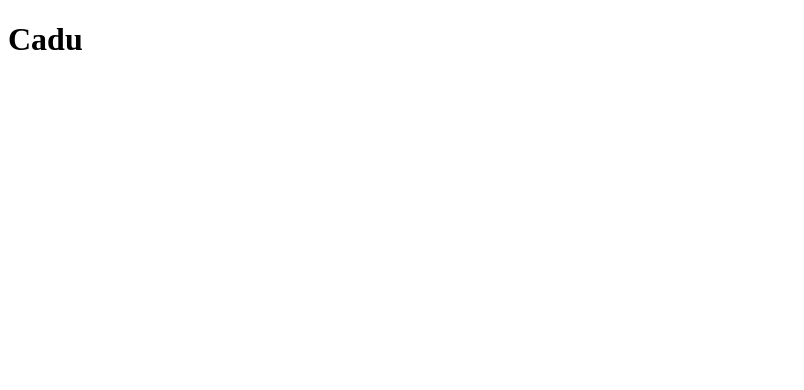
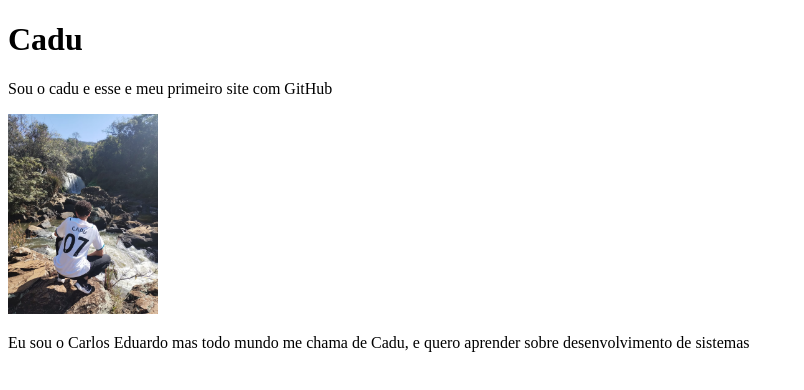
Before and after one commit to carlosgarcia1807/primeiro-site, a plain HTML site: page index.html in a window 1280 px wide. Shown: the whole page, without its empty margins (0-804 px from the left). Drawn offline with Linux system fonts and the light colour scheme.

Commit message:
frase de apresentaçao e imagem

```diff
--- a/index.html
+++ b/index.html
@@ -8,5 +8,8 @@
 </head>
 <body>
     <h1>Cadu</h1>
+    <p>Sou o cadu e esse e meu primeiro site com GitHub</p>
+    <img src="imgs/eu.jpeg" alt="" class="cadu">
+    <p>Eu sou o Carlos Eduardo mas todo mundo me chama de Cadu, e quero aprender sobre desenvolvimento de sistemas</p>
 </body>
 </html>
--- a/style.css
+++ b/style.css
@@ -0,0 +1,4 @@
+.cadu{
+    width: 150px;
+    height: 200px;
+}
```
Also changed, not shown: imgs/eu.jpeg (added).
